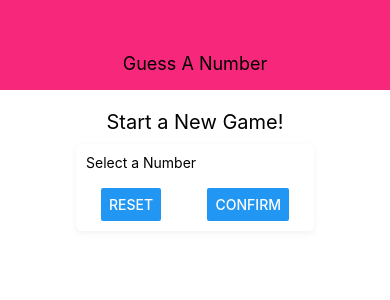
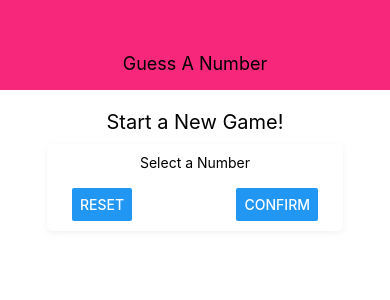
Before and after one commit to faisalhatila/react-native-num-guess-app, a React Native app: screen / in a window 390 px wide. Shown: the top 300 px of the page. Built offline with nearby package versions, Linux system fonts and the light colour scheme.

Commit message:
UI error fixed

```diff
--- a/components/card/index.js
+++ b/components/card/index.js
@@ -3,7 +3,7 @@ import { View, StyleSheet } from "react-native";
 
 const Card = (props) => {
   return (
-    <View style={{ ...styles.card, ...props.styles }}>{props.children}</View>
+    <View style={{ ...styles.card, ...props.style }}>{props.children}</View>
   );
 };
 
```
Also changed, not shown: screens/startgamescreen/index.js (+0 -9 lines).
